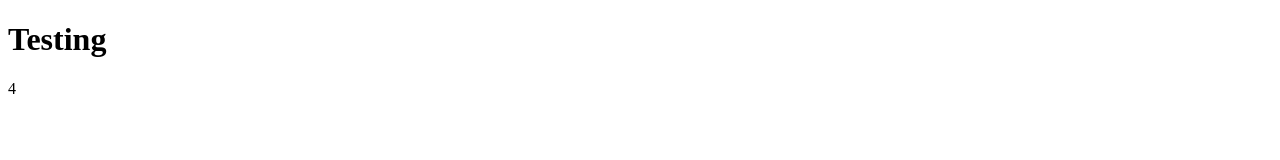
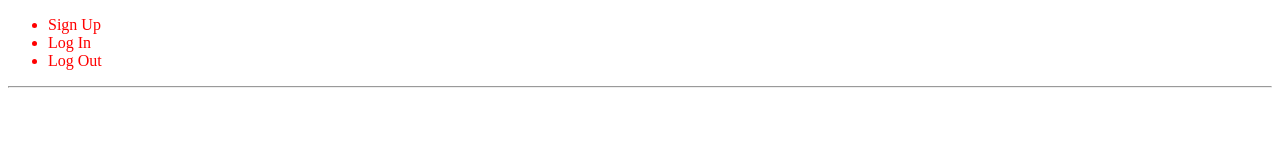
Before and after one commit to NevadaKiran/Movie_app_frontend, a website: page public/index.html in a window 1280 px wide. Drawn offline with nearby package versions, Linux system fonts and the light colour scheme.

Commit message:
created controller files and linked css

```diff
--- a/public/css/style.css
+++ b/public/css/style.css
@@ -0,0 +1,3 @@
+ul li{
+  color: red;
+}
--- a/public/index.html
+++ b/public/index.html
@@ -4,12 +4,22 @@
     <meta charset="utf-8">
     <script src="https://ajax.googleapis.com/ajax/libs/angularjs/1.5.8/angular.js"></script>
     <script src="js/app.js"></script>
+    <link rel="stylesheet" type="text/css" href="css/style.css">
     <title> Movie App</title>
   </head>
   <body>
-     <h1> Testing </h1>
+     <header>
+       <nav>
+          <ul>
+            <li> Sign Up </li>
+            <li> Log In </li>
+            <li> Log Out </li>
+          </ul>
+       </nav>
+    </header>
+    <hr>
 
-     {{2 + 2}}
+
 
   </body>
 </html>
```
Also changed, not shown: public/js/movieController.js (added), public/js/reviewController.js (added), public/js/userController.js (added).
